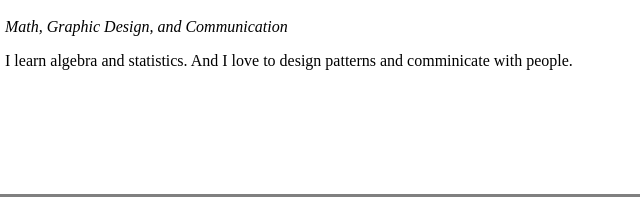
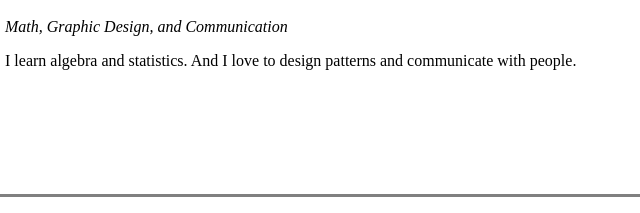
Before and after one commit to Olenka1/CV, a plain HTML site: page index.html in a window 1280 px wide. Shown: the part 164-377 px from the top of the page, 346-986 px from the left. Drawn offline with Linux system fonts and the light colour scheme.

Commit message:
Fix a typo in index.html

```diff
--- a/index.html
+++ b/index.html
@@ -9,7 +9,7 @@
             <td><img src="Olena_Volobuieva_profile-picture.jpg" alt="Olena's profile picture" width="300" height="300"></td>
             <td><h1>Olena Volobuieva</h1>
                 <p><em>Math, Graphic Design, and Communication</em></p>
-                <p>I learn algebra and statistics. And I love to design patterns and comminicate with people.</p></td>
+                <p>I learn algebra and statistics. And I love to design patterns and communicate with people.</p></td>
         </tr>
     </table>
 
```
